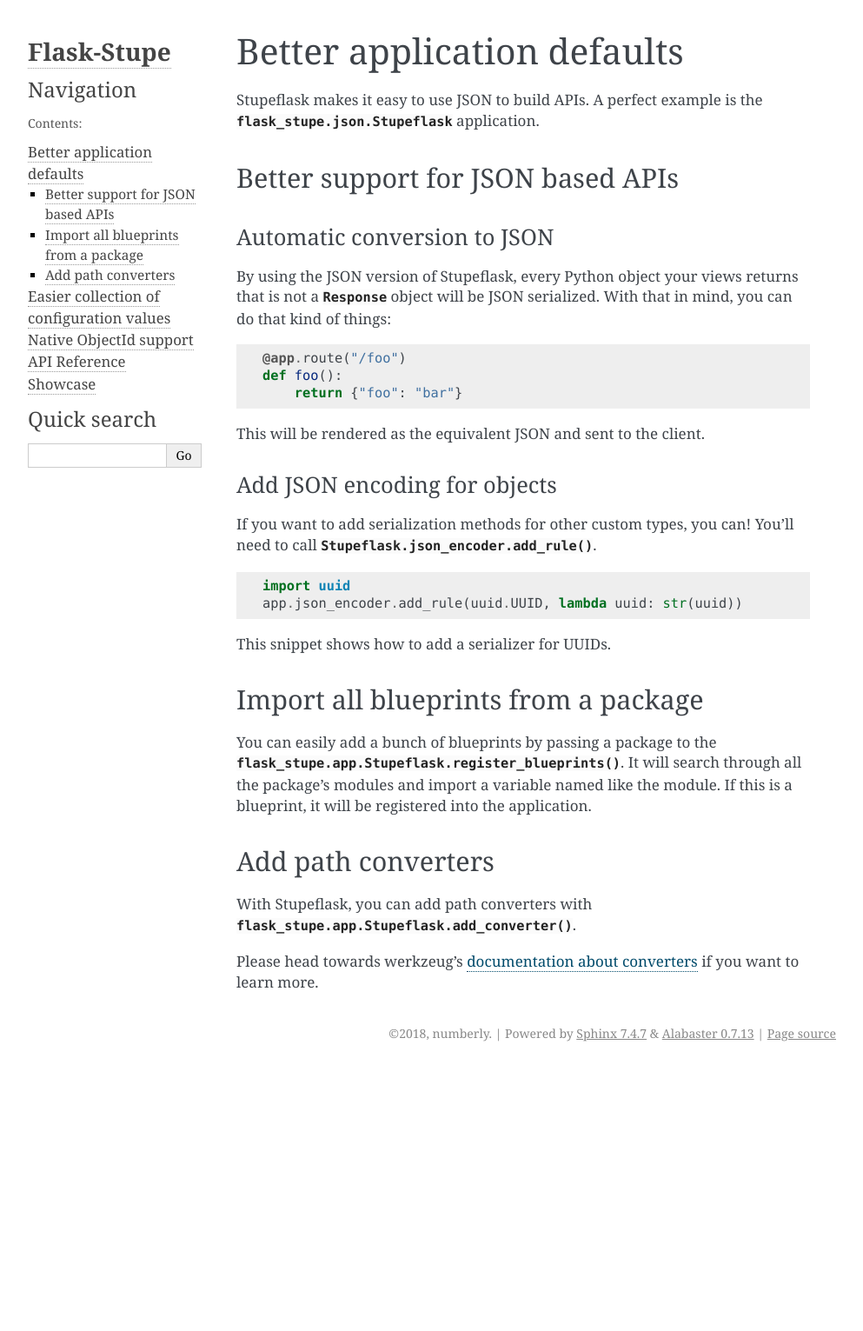
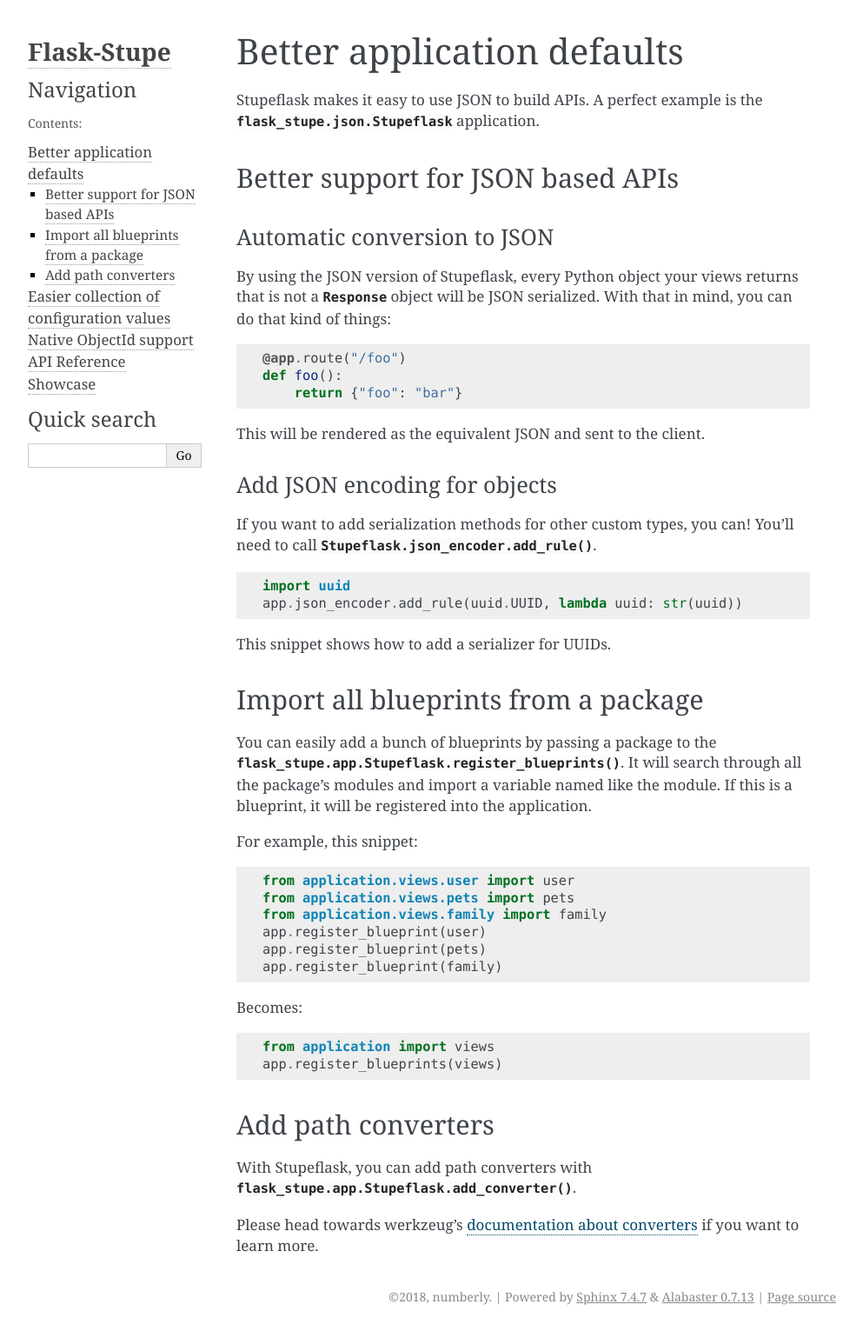
Before and after one commit to numberly/flask-stupe, a Sphinx documentation site: the page built from docs/source/application.rst, in a window 1280 px wide. Shown: the whole page at 87% size, without its empty margins (148-1141 px from the left). Built offline with Sphinx 7.4.7, drawn with Linux system fonts in a browser that asks for light colours; before the commit the page ends 1228 px from its top, so only the background shows below that.

Commit message:
Add an example for registering blueprints

```diff
--- a/docs/source/application.rst
+++ b/docs/source/application.rst
@@ -45,6 +45,24 @@
 all the package's modules and import a variable named like the module. If this
 is a blueprint, it will be registered into the application.
 
+For example, this snippet:
+
+.. code-block:: python
+
+    from application.views.user import user
+    from application.views.pets import pets
+    from application.views.family import family
+    app.register_blueprint(user)
+    app.register_blueprint(pets)
+    app.register_blueprint(family)
+
+Becomes:
+
+.. code-block:: python
+
+    from application import views
+    app.register_blueprints(views)
+
 Add path converters
 ===================
 
```
